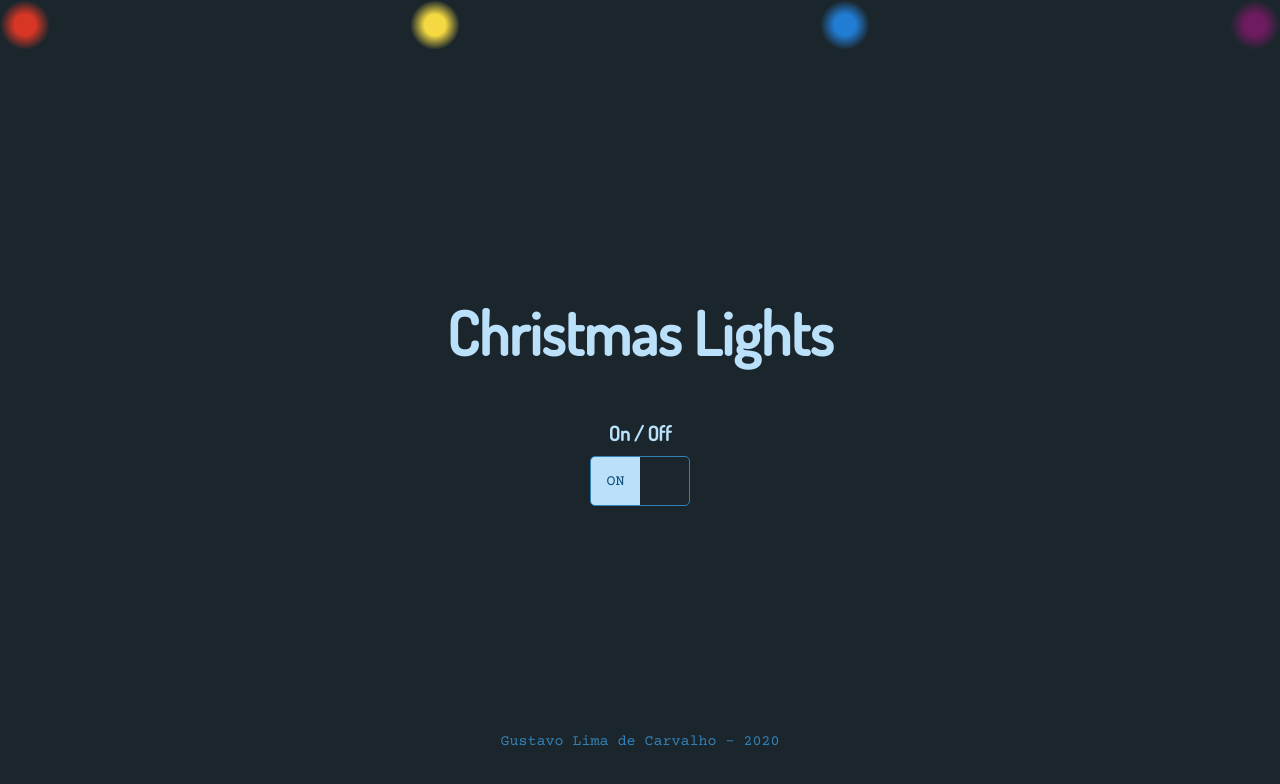
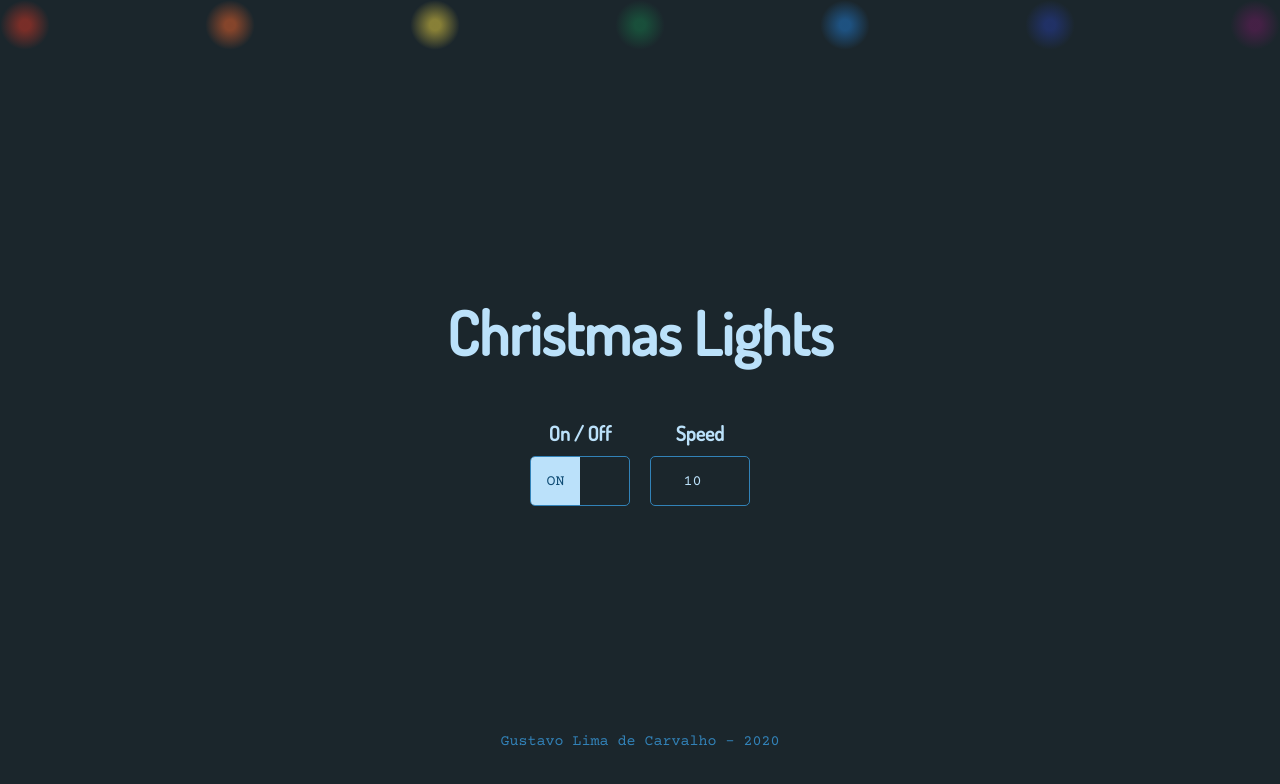
Before and after one commit to GustavoPix/Christmas-Lights, a plain HTML site: page index.html in a window 1280 px wide. Drawn offline with nearby package versions, Linux system fonts and the light colour scheme.

Commit message:
speed value

```diff
--- a/index.html
+++ b/index.html
@@ -32,6 +32,10 @@
                     </div>
                 </div>
             </div>
+            <div class="speed">
+                <h2>Speed</h2>
+                <input type="number" v-model="speed">
+            </div>
         </div>
     </div>
     <p class="credito"><a href="https://prismacode.com" target="_blank">Gustavo Lima de Carvalho - 2020</a></p>
--- a/js/main.js
+++ b/js/main.js
@@ -3,7 +3,8 @@ const vm_main = new Vue({
     data:{
         on:true,
         timer:0,
-        updateTime:100,
+        updateTime:10000,
+        speed:10,
         ligths:[
             {
                 r:215,
@@ -72,7 +73,7 @@ const vm_main = new Vue({
             {
                 this.updateLights();
                 this.timer++;
-                if(this.timer >= this.updateTime)
+                if(this.timer >= this.updateTime/this.speed)
                 {
                     this.timer = 0;
                     this.toogleLights();
@@ -88,12 +89,12 @@ const vm_main = new Vue({
                 if(l.on)
                 {
                     //l.itensity-=1/this.updateTime;
-                    l.itensity=this.timer/this.updateTime;
+                    l.itensity=this.timer/(this.updateTime/this.speed);
                 }
                 else
                 {
-                    //l.itensity+=1/this.updateTime;
-                    l.itensity=1-this.timer/this.updateTime;
+                    //l.itensity+=1/(this.updateTime/this.speed);
+                    l.itensity=1-this.timer/(this.updateTime/this.speed);
                 }
             });
         },
--- a/scss/style.scss
+++ b/scss/style.scss
@@ -20,6 +20,10 @@ body{
     }
     .control{
         display: flex;
+        > div{
+            margin-left: 10px;
+            margin-right: 10px;
+        }
         .onOff{
             h2{
                 font-size: 20px;
@@ -63,6 +67,27 @@ body{
                 }
             }
         }
+        .speed{
+            h2{
+                font-size: 20px;
+                color: $color4;
+                font-family: $font1;
+                text-align: center;
+                margin-bottom: 10px;
+            }
+            input{
+                padding: 5px;
+                border: 1px solid $color3;
+                background: none;
+                border-radius: 5px;
+                width: 100px;
+                height: 50px;
+                font-size: 15px;
+                font-family: $font2;
+                color: $color4;
+                text-align: center;
+            }
+        }
     }
     .chistmas-lights
     {
```
Also changed, not shown: css/style.css, 1 other file.
